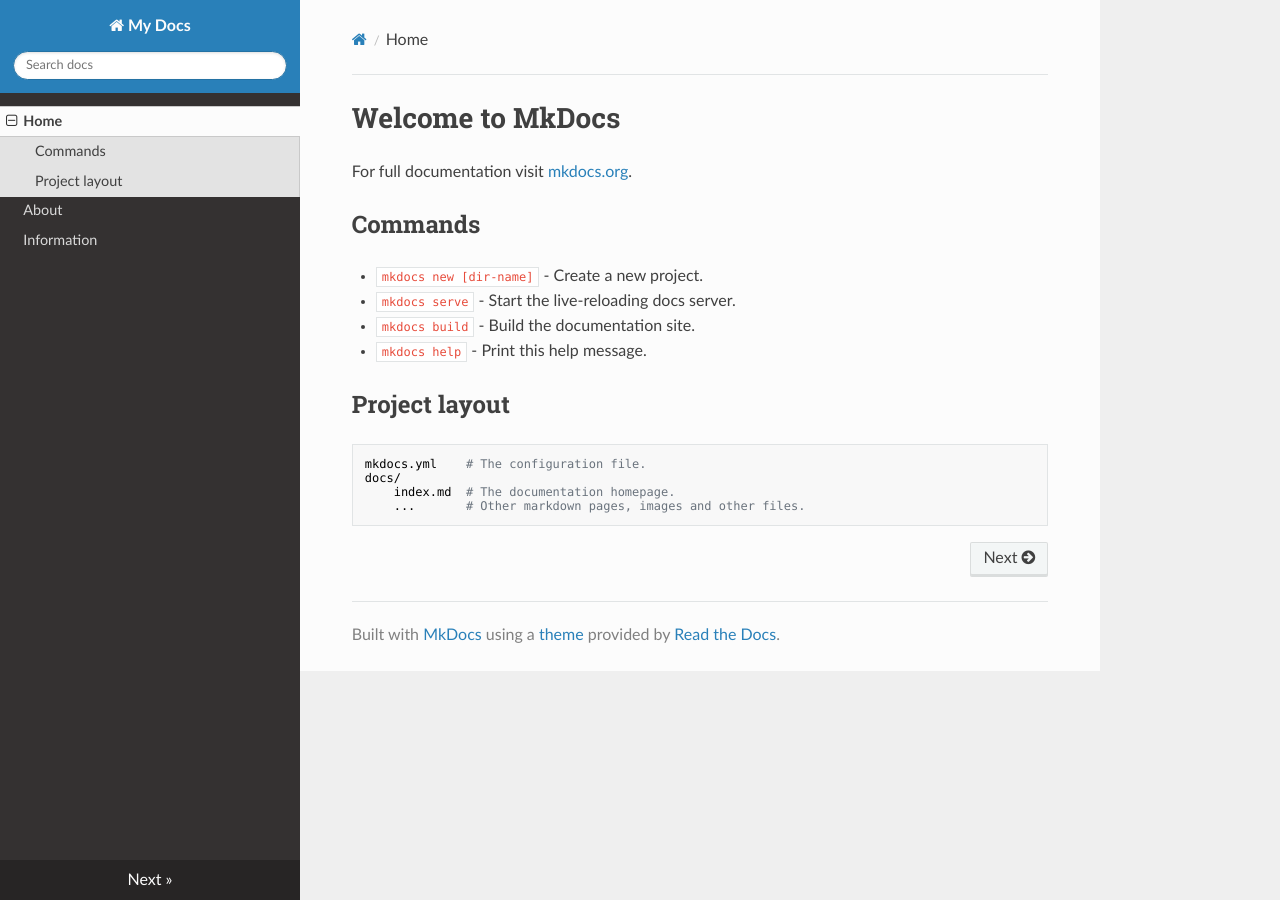
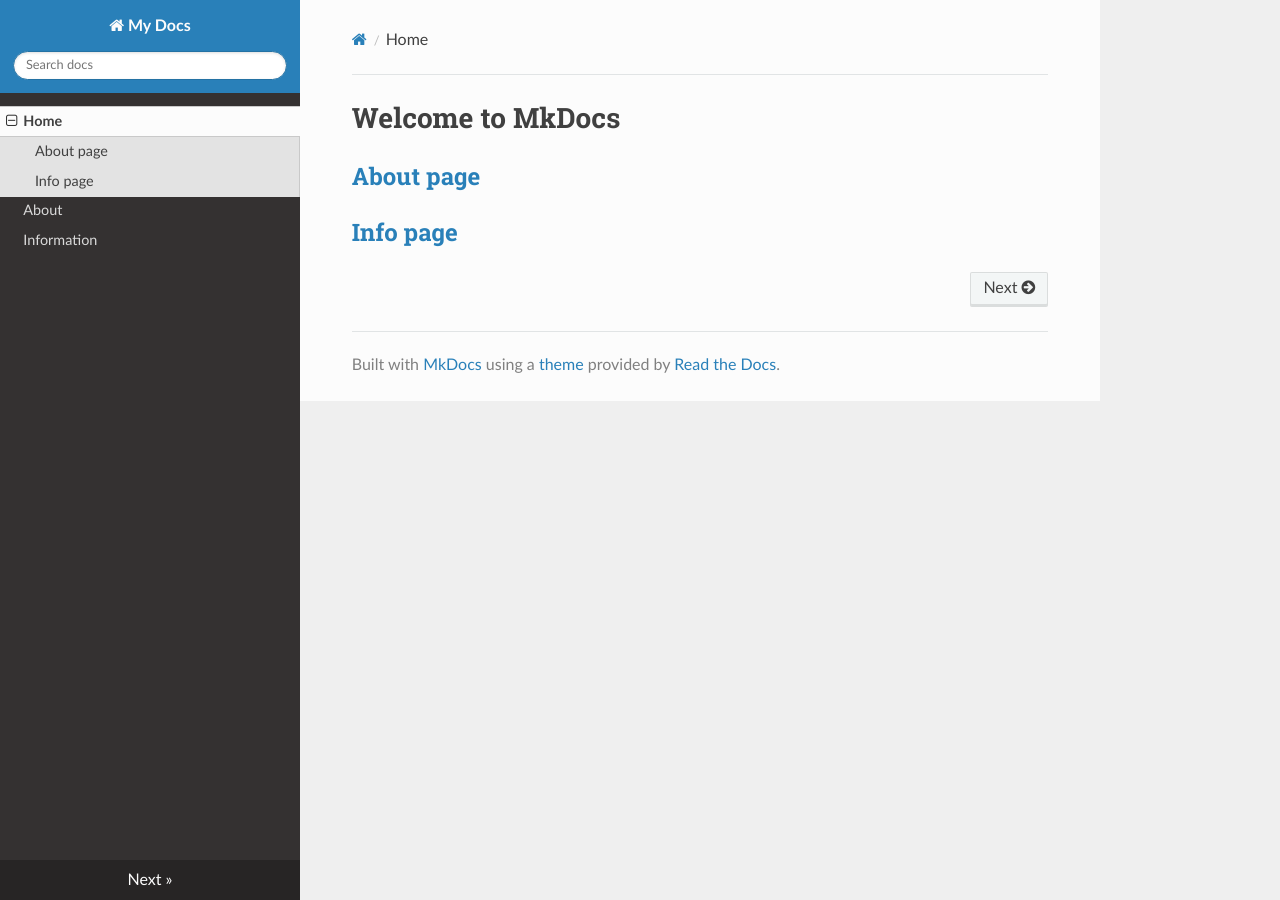
Before and after one commit to RamaPr122/Project, an MkDocs documentation site: the page built from docs/index.md, in a window 1280 px wide. Built offline with MkDocs 1.6.1, drawn with Linux system fonts in a browser that asks for light colours; nearby versions of some CDN libraries.

Commit message:
Update index.md

```diff
--- a/docs/index.md
+++ b/docs/index.md
@@ -1,17 +1,4 @@
 # Welcome to MkDocs
 
-For full documentation visit [mkdocs.org](https://mkdocs.org).
-
-## Commands
-
-* `mkdocs new [dir-name]` - Create a new project.
-* `mkdocs serve` - Start the live-reloading docs server.
-* `mkdocs build` - Build the documentation site.
-* `mkdocs help` - Print this help message.
-
-## Project layout
-
-    mkdocs.yml    # The configuration file.
-    docs/
-        index.md  # The documentation homepage.
-        ...       # Other markdown pages, images and other files.
+## [About page](https://ramapr122.github.io/Project/about)
+## [Info page](https://ramapr122.github.io/Project/info)
```
